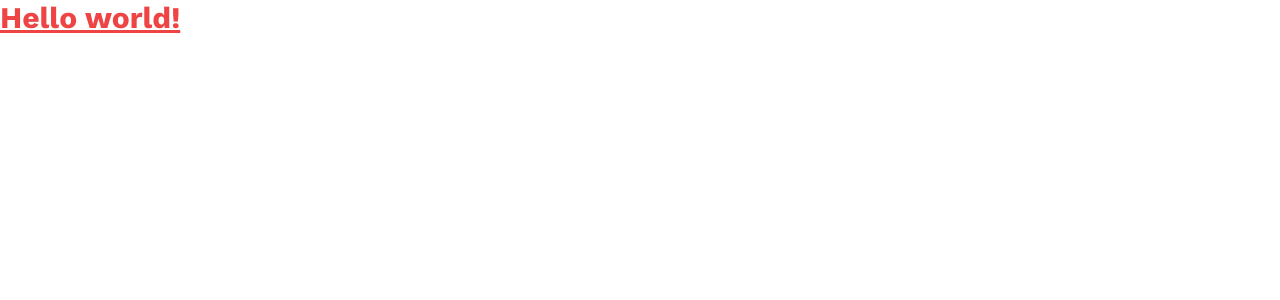
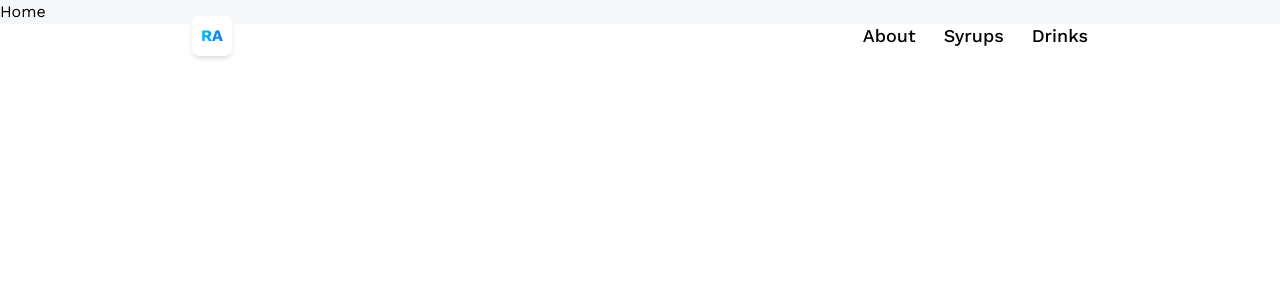
Before and after one commit to alomarramaa/coffee-card, a React (Vite) app: page / in a window 1280 px wide. Shown: the top 300 px of the page. Built offline with nearby package versions, Linux system fonts and the light colour scheme.

Commit message:
adding routing

```diff
--- a/package.json
+++ b/package.json
@@ -11,7 +11,8 @@
   },
   "dependencies": {
     "react": "^18.3.1",
-    "react-dom": "^18.3.1"
+    "react-dom": "^18.3.1",
+    "react-router-dom": "^6.25.0"
   },
   "devDependencies": {
     "@types/react": "^18.3.3",
--- a/src/App.jsx
+++ b/src/App.jsx
@@ -1,12 +1,25 @@
 
 //build app here
-import React from 'react'
+import { Route, BrowserRouter as Router, Routes} from "react-router-dom";
+import Navbar from "./components/Navbar";
 
 const App = () => {
   return (
-    <h1 className="text-3xl font-bold underline text-red-500">
-    Hello world!
-  </h1>
+
+    //<main style={{ backgroundColor: '#663D26' }}>
+  <main className="bg-slate-300/20">
+    <Router>
+       <Navbar />
+            <Routes>
+                <Route path="/" element={'Home'} />
+                <Route path="/about" element={'About'}/>
+                <Route path="/syrups" element={'Syrups'}/>
+                <Route path="/drinks" element={'Drinks'}/>
+                <Route path="/contact" element={'Contact'}/>
+            </Routes>
+    </Router>
+
+  </main>
   )
 }
 
--- /dev/null
+++ b/src/components/Navbar.jsx
@@ -0,0 +1,48 @@
+//Create Navbar component
+import React from "react";
+import { NavLink } from "react-router-dom";
+
+const Navbar = () => {
+  return (
+    <header className="header">
+      <NavLink
+        to="/"
+        className="w-10 h-10 rounded-lg bg-white items-center justify-center flex font-bold shadow-md"
+      >
+        <p className="blue-gradient_text">RA</p>
+      </NavLink>
+
+
+      <nav className="flex text-lg gap-7 font-medium">
+        <NavLink
+          to="/about"
+          className={({ isActive }) =>
+            isActive
+              ? //when you click on it, it'll turn brown. Otherwise, it's black
+                "text-amber-700"
+              : "text-black"
+          }>
+          About
+        </NavLink>
+
+        <NavLink
+          to="/syrups"
+          className={({ isActive }) =>
+            isActive ? "text-amber-700" : "text-black"
+          }
+        >
+          Syrups
+        </NavLink>
+
+        <NavLink to="/drinks" className={({ isActive }) => isActive ? "text-amber-700" : "text-black"
+          }>
+          Drinks
+        </NavLink>
+
+
+      </nav>
+    </header>
+  );
+};
+
+export default Navbar;
```
Also changed, not shown: 1 other file (tests, documents, lock files or other folders).
